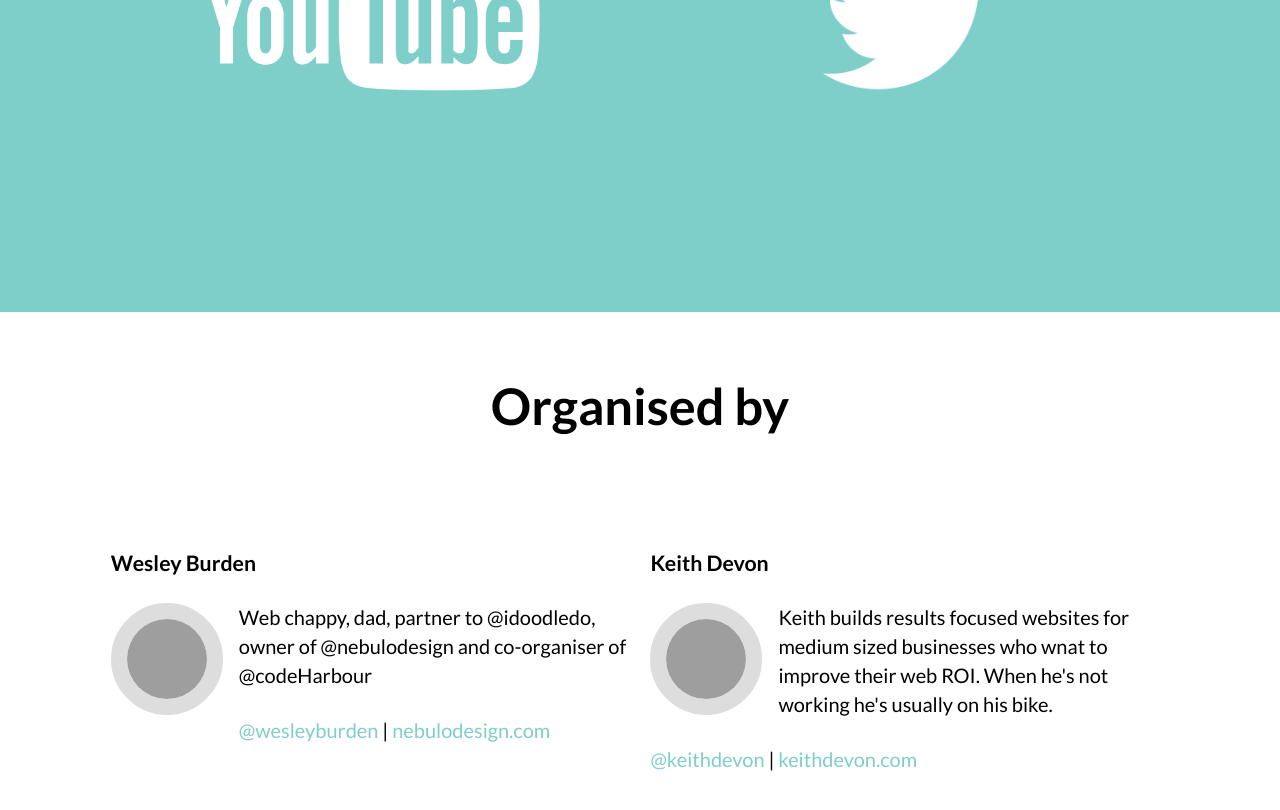
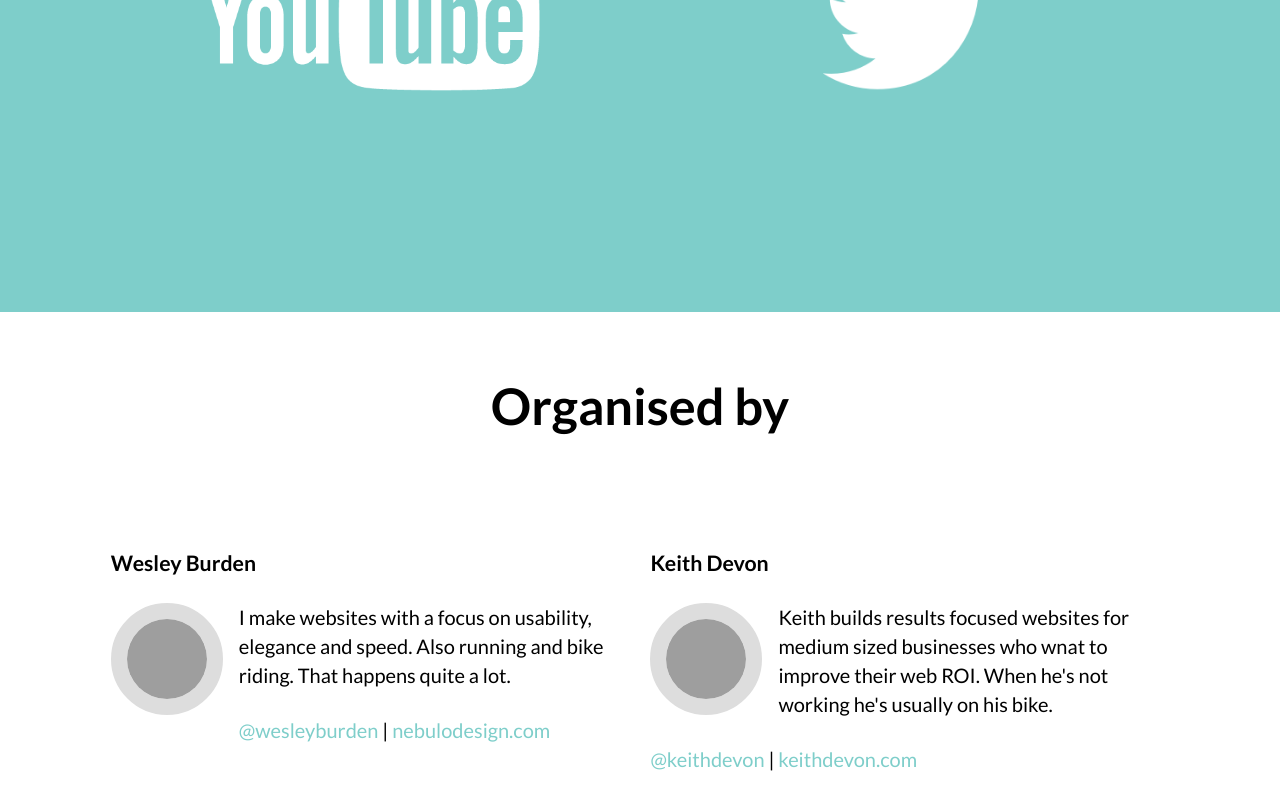
Before and after one commit to codeharbour/codeharbour.github.io, a Jekyll site: the page built from index.html, in a window 1280 px wide and 900 px high, scrolled down 5609 px. Shown: the top 810 px of the window. Built offline with Jekyll 4.4.1, drawn with Linux system fonts in a browser that asks for light colours; grey boxes are pictures that could not be loaded.

Commit message:
organisers added via json file

```diff
--- /dev/null
+++ b/_data/organisers.json
@@ -0,0 +1,16 @@
+[
+  {
+      "name": "Wesley Burden",
+      "twitter": "wesleyburden",
+      "img-url": "assets/img/wesley.jpeg",
+      "web-url": "http://nebulodesign.com",
+      "bio": "I make websites with a focus on usability, elegance and speed. Also running and bike riding.  That happens quite a lot."
+    },
+  {
+      "name": "Keith Devon",
+      "twitter": "keithdevon",
+      "img-url": "assets/img/keith.jpeg",
+      "web-url": "http://keithdevon.com",
+      "bio": "Keith builds results focused websites for medium sized businesses who wnat to improve their web ROI. When he's not working he's usually on his bike."
+  }
+]
--- /dev/null
+++ b/_includes/organiser.html
@@ -0,0 +1,6 @@
+<div class="profile organiser">
+  <h4 class="profile__name">{{organiser.name}}</h4>
+  <img class="profile__img" src="{{organiser.img-url}}">
+  <p class="profile__bio">{{organiser.bio}}</p>
+  <p><a href="https://twitter.com/{{organiser.twitter}}">@{{organiser.twitter}}</a> | <a href="{{organiser.web-url}}">{{organiser.web-url | remove:"http://"}}</a></p>
+</div>
--- a/_includes/site-footer.html
+++ b/_includes/site-footer.html
@@ -6,27 +6,11 @@
 
 		<div class="row__colspaced">
 
-			<div class="span4-2 span6-3 span12-6">
-
-				<div class="profile organiser">
-					<h4 class="profile__name">Wesley Burden</h4>
-					<img class="profile__img" src="assets/img/wesley.jpeg">
-					<p class="profile__bio">Web chappy, dad, partner to @idoodledo, owner of @nebulodesign and co-organiser of @codeHarbour</p>
-					<p><a href="https://twitter.com/wesleyburden">@wesleyburden</a> | <a href="http://nebulodesign.com/">nebulodesign.com</a></p>
-				</div>
-
+			{% for organiser in site.data.organisers %}
+			<div class="span4-4 span6-3 span12-6">
+				{% include organiser.html %}
 			</div>
-
-			<div class="span4-2 span6-3 span12-6">
-
-				<div class="profile organiser">
-					<h4 class="profile__name">Keith Devon</h4>
-					<img class="profile__img" src="assets/img/keith.jpeg">
-					<p class="profile__bio">Keith builds results focused websites for medium sized businesses who wnat to improve their web ROI. When he's not working he's usually on his bike.</p>
-					<p><a href="https://twitter.com/keithdevon">@keithdevon</a> | <a href="http://keithdevon.com">keithdevon.com</a></p>
-				</div>
-
-			</div>
+			{% endfor %}
 
 		</div>
 	</div>
```
